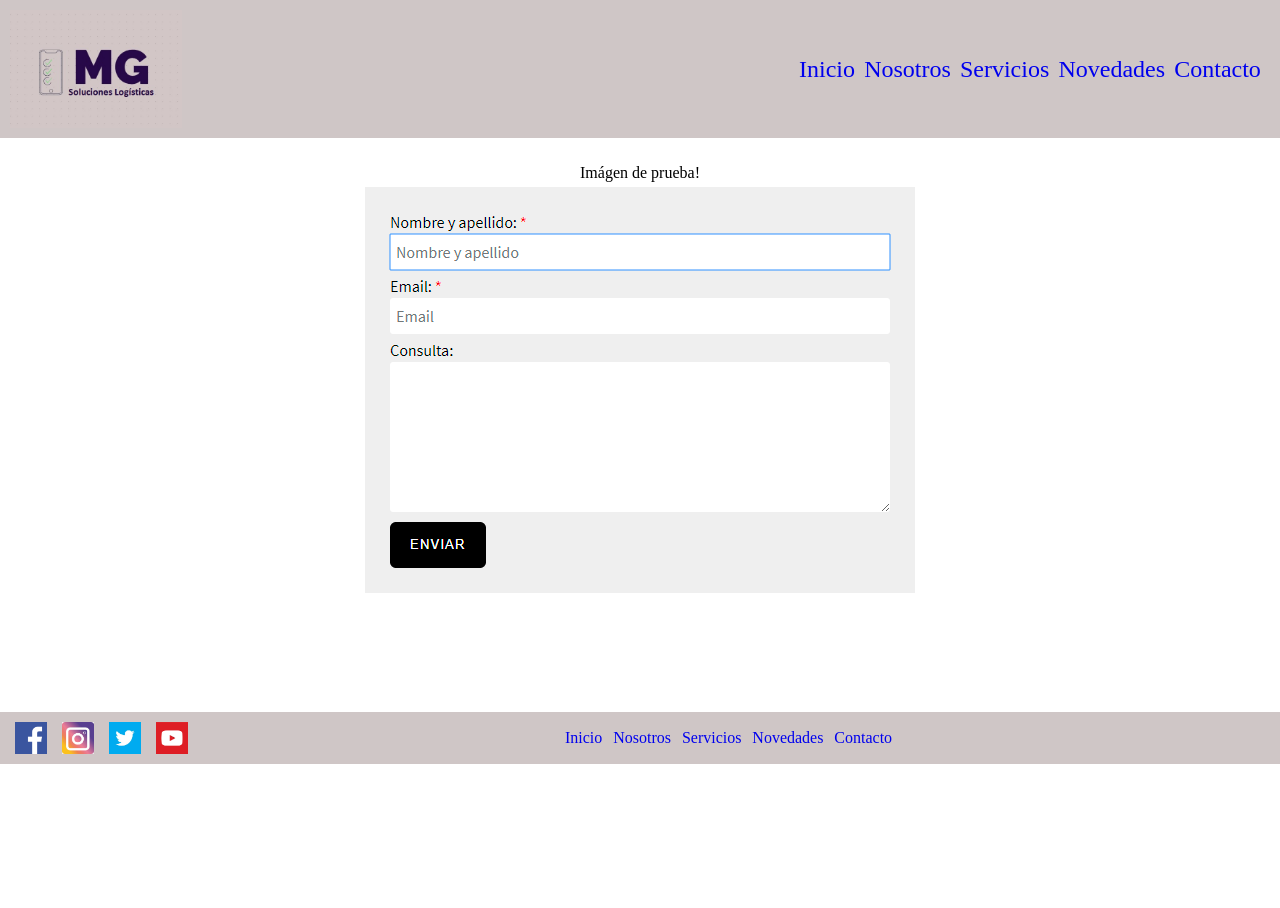
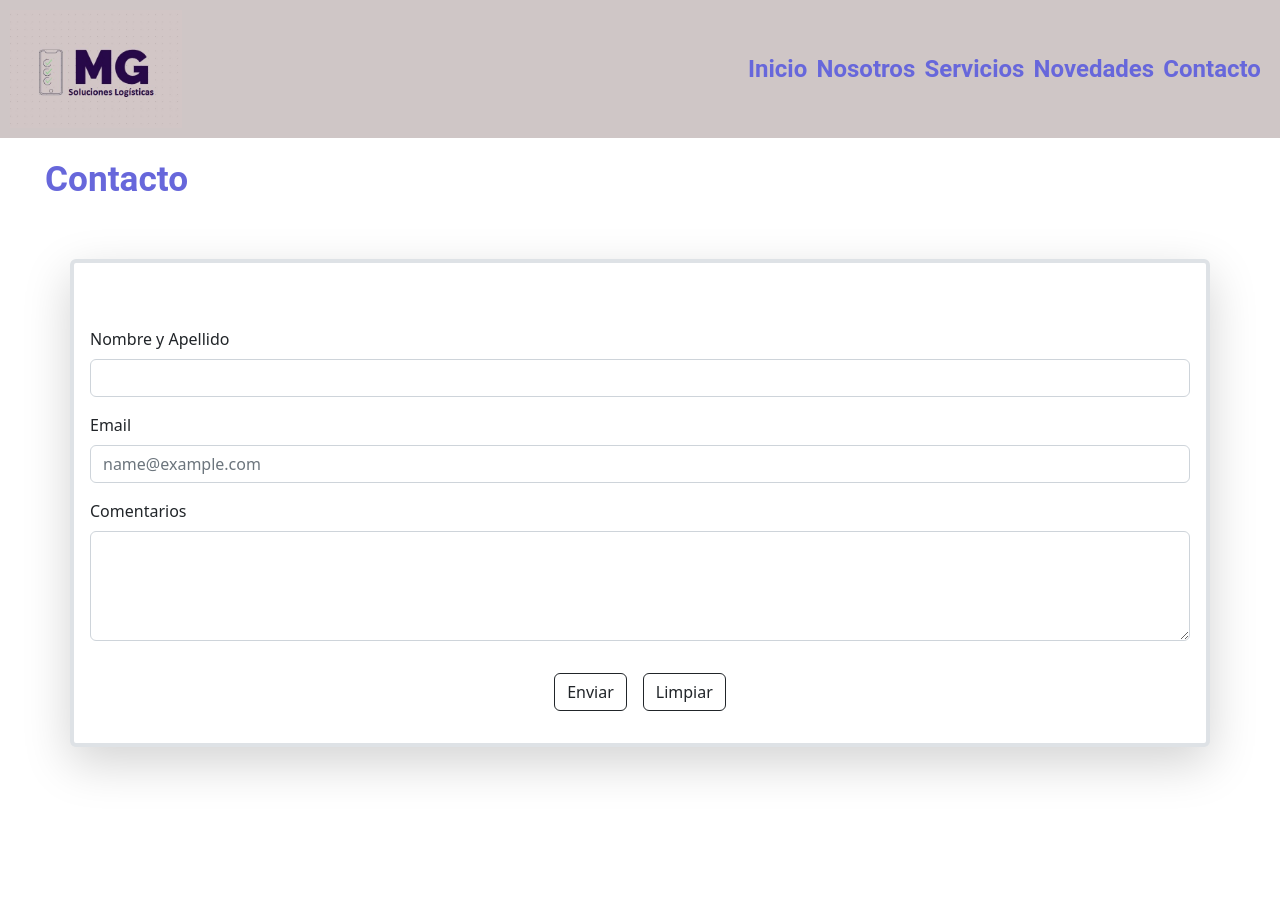
Before and after one commit to Maguty/Mgsoluciones, a plain HTML site: page contacto.html in a window 1280 px wide. Shown: the top 908 px of the page. Before the commit the page ends 800 px from the top, so only its background shows below. Drawn offline with nearby package versions, Linux system fonts and the light colour scheme.

Commit message:
Se Agrega Form Contacto con Bootstrap

```diff
--- a/contacto.html
+++ b/contacto.html
@@ -5,10 +5,12 @@
     <meta http-equiv="X-UA-Compatible" content="IE=edge">
     <meta name="viewport" content="width=device-width, initial-scale=1.0">
     <title>Proyecto</title>
+    <!-- CSS only -->
+    <link href="https://cdn.jsdelivr.net/npm/bootstrap@5.2.0-beta1/dist/css/bootstrap.min.css" rel="stylesheet" integrity="sha384-0evHe/X+R7YkIZDRvuzKMRqM+OrBnVFBL6DOitfPri4tjfHxaWutUpFmBp4vmVor" crossorigin="anonymous">
     <link rel="stylesheet" href="./estilos2.css">
 </head>
 <body>
-    <div class="Conteiner_Grid">
+    <div class="Container_Grid">
         <header id="header">
             <a class="Logo" href= "./index.html"><img src="./Imágenes/logo mg 1.jpg"  alt="Logo"></a>
 
@@ -23,13 +25,35 @@
         </header>
 
         <main>
-            <div class="Contenedor_Novedades"> Imágen de prueba!
-                <img src="./Imágenes/Contacto.png" alt="">
+            <h1>Contacto</h1>
+            <section class="Contenedor_Contacto">
+                <div class="Contenedor_Novedades">
+                    <section id="contacto" class="mt-2 mb-5 container container-xs border border-4 shadow-lg p-3 mb-5 bg-body rounded">
+                        <div class="mt-5 d-flex justify-content-center align-items-center">
+                        </div>
+                        <div class="mb-3">
+                        <label for="exampleFormControlInput1" class="form-label">Nombre y Apellido</label>
+                        <input type="email" class="form-control" id="exampleFormControlInput1">
+                        </div>
+                        <div class="mb-3">
+                        <label for="exampleFormControlInput1" class="form-label">Email</label>
+                        <input type="email" class="form-control" id="exampleFormControlInput1" placeholder="name@example.com">
+                        </div>
+                        <div class="mb-3">
+                        <label for="exampleFormControlTextarea1" class="form-label">Comentarios</label>
+                        <textarea class="form-control" id="exampleFormControlTextarea1" rows="4"></textarea>
+                        </div>
+                        <div class="d-flex justify-content-center align-items-center p-2">
+                        <input class="btn btn-outline-dark m-2" type="submit" value="Enviar">
+
+                        <input class="btn btn-outline-dark m-2" type="reset" value="Limpiar">
+                        </div>
+                    </Section>
+
 
                 </div>
 
-
-
+            </section>
         </main>
         <footer id="Footer">
             <img class="Redes"  src="./Imágenes/Logo facebook.png" alt="facebook">
@@ -46,5 +70,7 @@
 
         </footer>
     </div>
+        <!-- JavaScript Bundle with Popper -->
+        <script src="https://cdn.jsdelivr.net/npm/bootstrap@5.2.0-beta1/dist/js/bootstrap.bundle.min.js" integrity="sha384-pprn3073KE6tl6bjs2QrFaJGz5/SUsLqktiwsUTF55Jfv3qYSDhgCecCxMW52nD2" crossorigin="anonymous"></script>
  </body>
 </html>
--- a/estilos2.css
+++ b/estilos2.css
@@ -37,6 +37,9 @@
 
 a{
     text-decoration: none;
+    color: rgb(103, 103, 219);
+    font-family: 'Roboto', sans-serif;
+    font-weight: bold;
 }
 
 .enlace{
@@ -64,7 +67,11 @@ h1{
     margin-left: 45px;
     margin-top: 20px;
 }
-
+ h3{
+    color: rgb(103, 103, 219);
+    font-family: 'Roboto', sans-serif;
+    font-weight: bold;
+ }
 
 .Contenedor{
     display: grid;
@@ -149,6 +156,7 @@ h3{
     display: grid;
     grid-template-columns: repeat(2,1fr) ;
     grid-template-rows: auto;
+    gap: 2%;
     margin: 2%;
 }
 
@@ -179,12 +187,21 @@ h3{
     display: grid;
     grid-template-columns:1fr ;
     grid-template-rows: auto;
+    gap: 2%;
     margin: 2%;
     display:flex;
     flex-direction: column;
     justify-content: center;
     align-items: center;
     margin-bottom: 110px;
+}
+.Contenedor_Contacto{
+    display: grid;
+    grid-template-columns:1fr ;
+    grid-template-rows: auto;
+    gap: 2%;
+    margin: 2%;
+
 }
 
 @media screen and (max-width: 700px){
```
Also changed, not shown: index.html (+0 -3 lines). Lines whose indentation alone changed are shown as unchanged.
